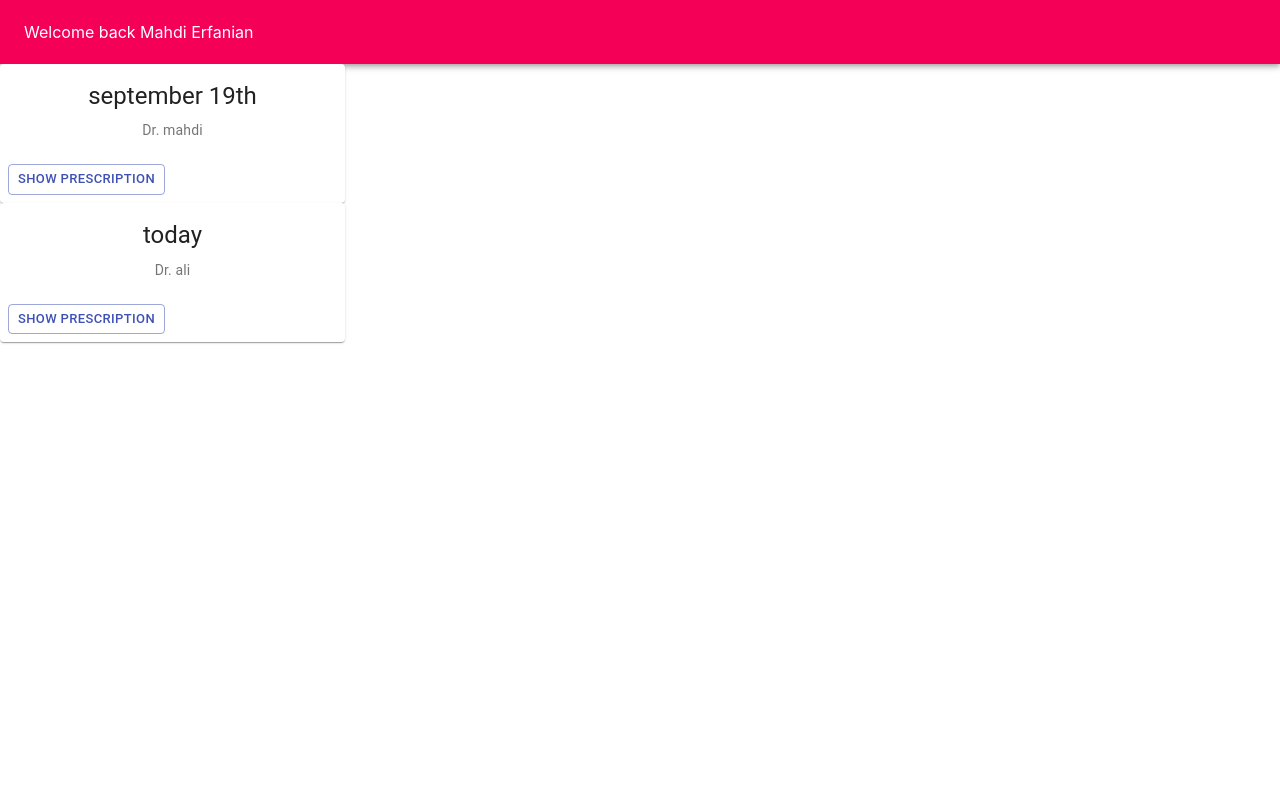
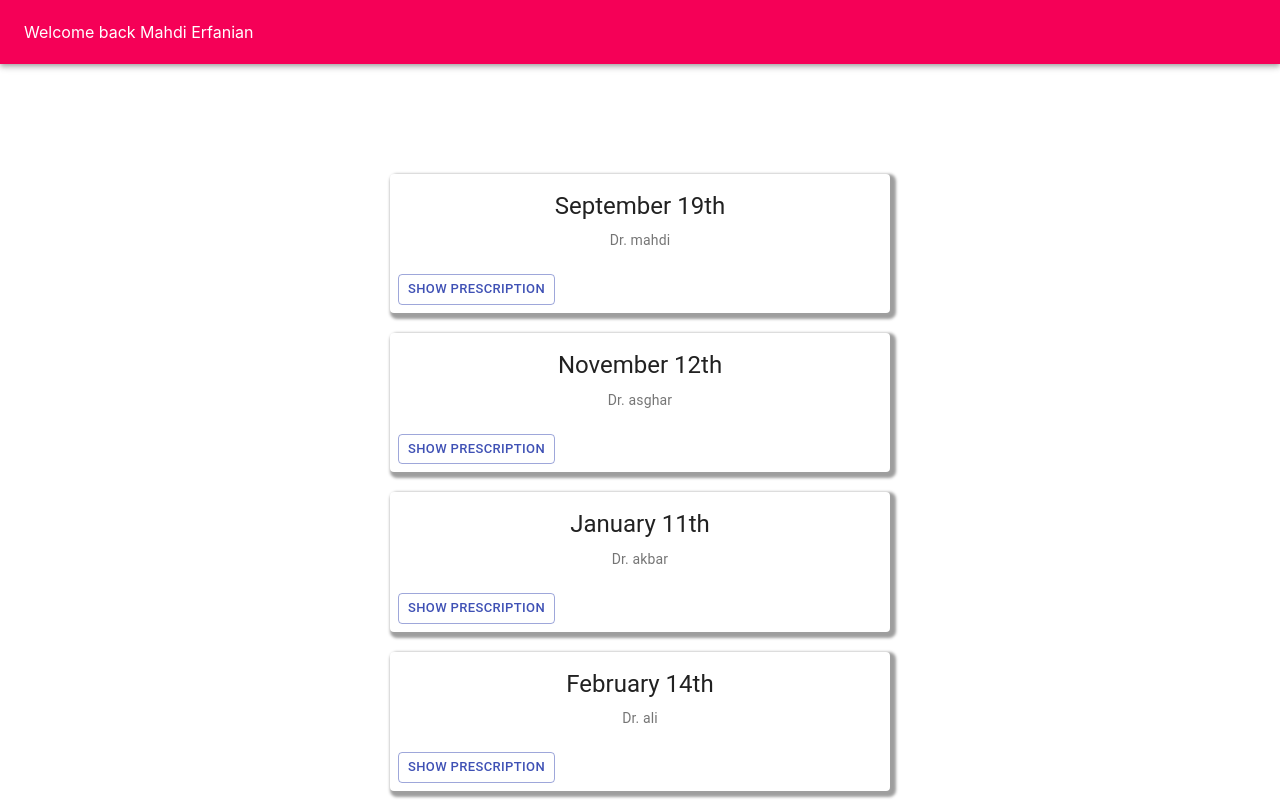
Before and after one commit to merfanian/HosptialFront, a React (Create React App) app: page /patient in a window 1280 px wide. Built offline with nearby package versions, Linux system fonts and the light colour scheme.

Commit message:
Modify cards

```diff
--- a/src/App.js
+++ b/src/App.js
@@ -3,7 +3,7 @@ import './App.css';
 import Main from './Main';
 function App() {
     return (
-        <div className="App" style={{ alignItems: 'baseline' }}>
+        <div className="App">
             <Main></Main>
         </div>
     );
--- a/src/CardsDeck.js
+++ b/src/CardsDeck.js
@@ -6,7 +6,7 @@ class CardsDeck extends Component {
         <MediaCard doctor={card.doctor} date={card.date}></MediaCard>
     ));
     render() {
-        return <view>{this.listItems}</view>;
+        return <div>{this.listItems}</div>;
     }
 }
 
--- a/src/MediaCard.js
+++ b/src/MediaCard.js
@@ -22,10 +22,17 @@ const useStyles = makeStyles({
 class MediaCard extends Component {
     render() {
         return (
-            <Card style={{ maxWidth: 345 }}>
+            <div style={{ padding: 10 }}>
+                <Card
+                    style={{ width: 500, boxShadow: '3px 3px 3px 3px #9E9E9E' }}
+                >
                     <CardActionArea>
                         <CardContent>
-                        <Typography gutterBottom variant="h5" component="h2">
+                            <Typography
+                                gutterBottom
+                                variant="h5"
+                                component="h2"
+                            >
                                 {this.props.date}
                             </Typography>
                             <Typography
@@ -41,6 +48,7 @@ class MediaCard extends Component {
                         <AlertDialog medicine={['1', '2']}></AlertDialog>
                     </CardActions>
                 </Card>
+            </div>
         );
     }
 }
--- a/src/Patient.js
+++ b/src/Patient.js
@@ -20,7 +20,7 @@ class Patinet extends Component {
 
     render() {
         return (
-            <div style={{ alignSelf: 'center', alignItems: 'center' }}>
+            <div>
                 <AppBar color={'secondary'} position="static">
                     <Toolbar>
                         {' '}
@@ -28,12 +28,23 @@ class Patinet extends Component {
                         {this.state.lastName}
                     </Toolbar>
                 </AppBar>
-                <CardsDeck
-                    cards={[
-                        { doctor: 'mahdi', date: 'september 19th' },
-                        { doctor: 'ali', date: 'today' },
-                    ]}
-                ></CardsDeck>
+                <div
+                    style={{
+                        paddingTop: 100,
+                        display: 'flex',
+                        justifyContent: 'center',
+                        alignContent: 'center',
+                    }}
+                >
+                    <CardsDeck
+                        cards={[
+                            { doctor: 'mahdi', date: 'September 19th' },
+                            { doctor: 'asghar', date: 'November 12th' },
+                            { doctor: 'akbar', date: 'January 11th' },
+                            { doctor: 'ali', date: 'February 14th' },
+                        ]}
+                    ></CardsDeck>
+                </div>
             </div>
         );
     }
```
Lines whose indentation alone changed are shown as unchanged.
